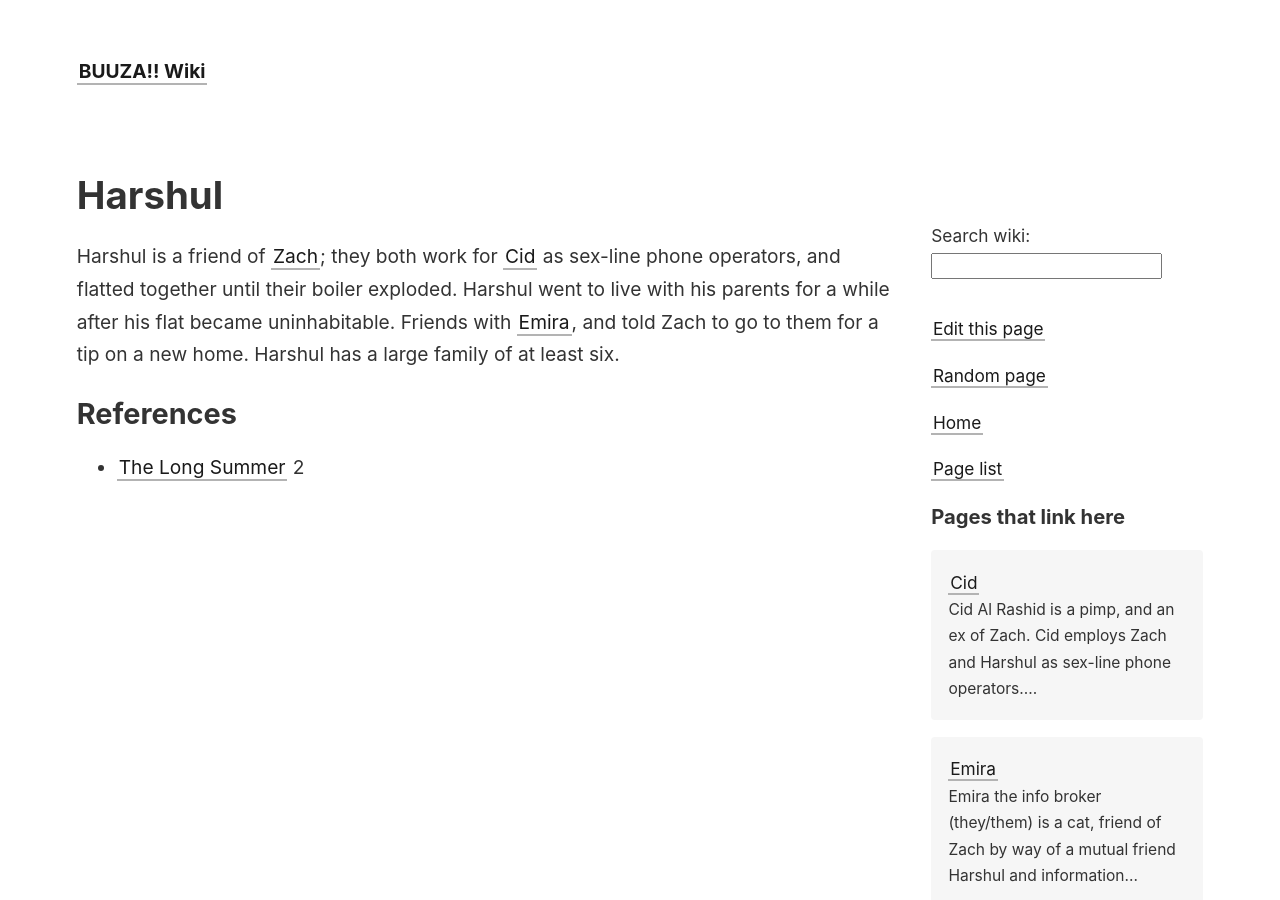
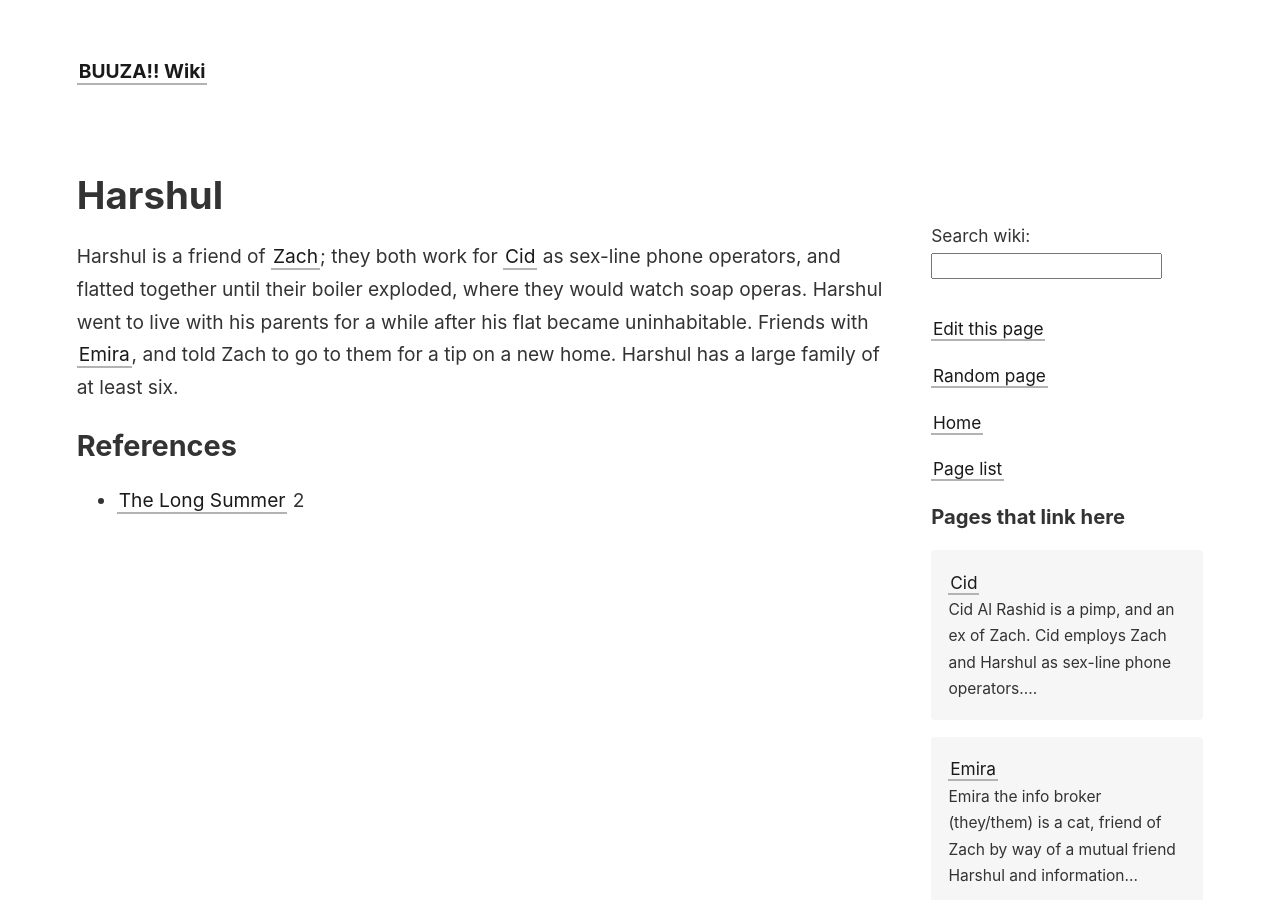
Before and after one commit to IFcoltransG/buuza-wiki, a Jekyll site: the page built from _wiki/harshul.md, in a window 1280 px wide and 900 px high. Built offline with Jekyll 4.4.1, drawn with Linux system fonts in a browser that asks for light colours.

Commit message:
Detail and spelling

```diff
--- a/_wiki/harshul.md
+++ b/_wiki/harshul.md
@@ -2,7 +2,7 @@
 title: Harshul
 tags: ['Person']
 ---
-Harshul is a friend of [Zach](/_wiki/zach.md); they both work for [Cid](/_wiki/cid-al-rashid.md) as sex-line phone operators, and flatted together until their boiler exploded.
+Harshul is a friend of [Zach](/_wiki/zach.md); they both work for [Cid](/_wiki/cid-al-rashid.md) as sex-line phone operators, and flatted together until their boiler exploded, where they would watch soap operas.
 Harshul went to live with his parents for a while after his flat became uninhabitable. Friends with [Emira](/_wiki/emira.md), and told Zach to go to them for a tip on a new home.
 Harshul has a large family of at least six.
 
```
Also changed, not shown: _wiki/ju.md (+1 -1 lines), _wiki/zhen.md (+1 -1 lines).
